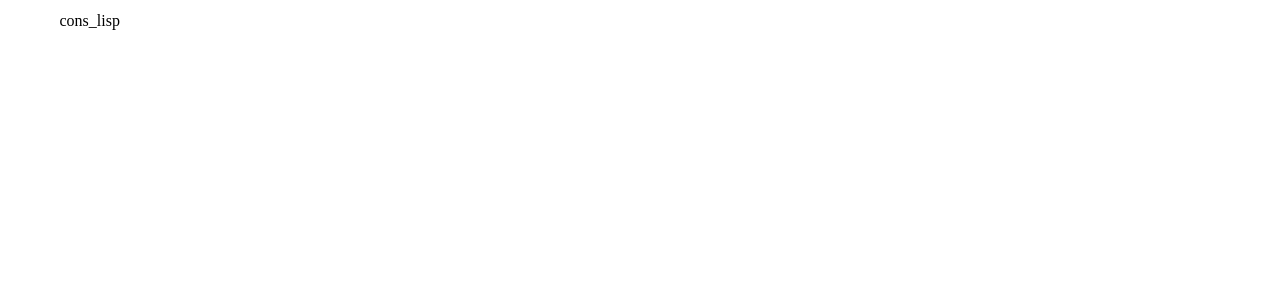
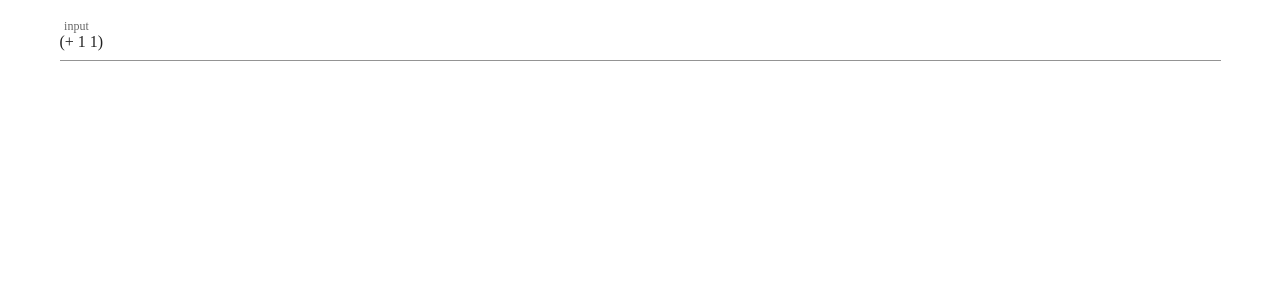
Before and after one commit to iyahoo/cons_lisp, a Nuxt app: page / in a window 1280 px wide. Shown: the top 300 px of the page. Built offline with nearby package versions, Linux system fonts and the light colour scheme.

Commit message:
:sparkles: [Add] textarea for input

```diff
--- a/layouts/default.vue
+++ b/layouts/default.vue
@@ -2,5 +2,4 @@
    <div><nuxt /></div>
 </template>
 
-<style>
-</style>
+<style></style>
--- a/pages/index.vue
+++ b/pages/index.vue
@@ -1,16 +1,24 @@
 <template>
    <section class="container">
       <div>
-	cons_lisp
+         <v-textarea
+            v-model="exp"
+            auto-grow
+            box
+            color="deep-purple"
+            label="input"
+            rows="1"
+         />
       </div>
    </section>
 </template>
 
 <script>
-
 export default {
+   data: () => ({
+      exp: '(+ 1 1)',
+   }),
 }
 </script>
 
-<style>
-</style>
+<style></style>
```
